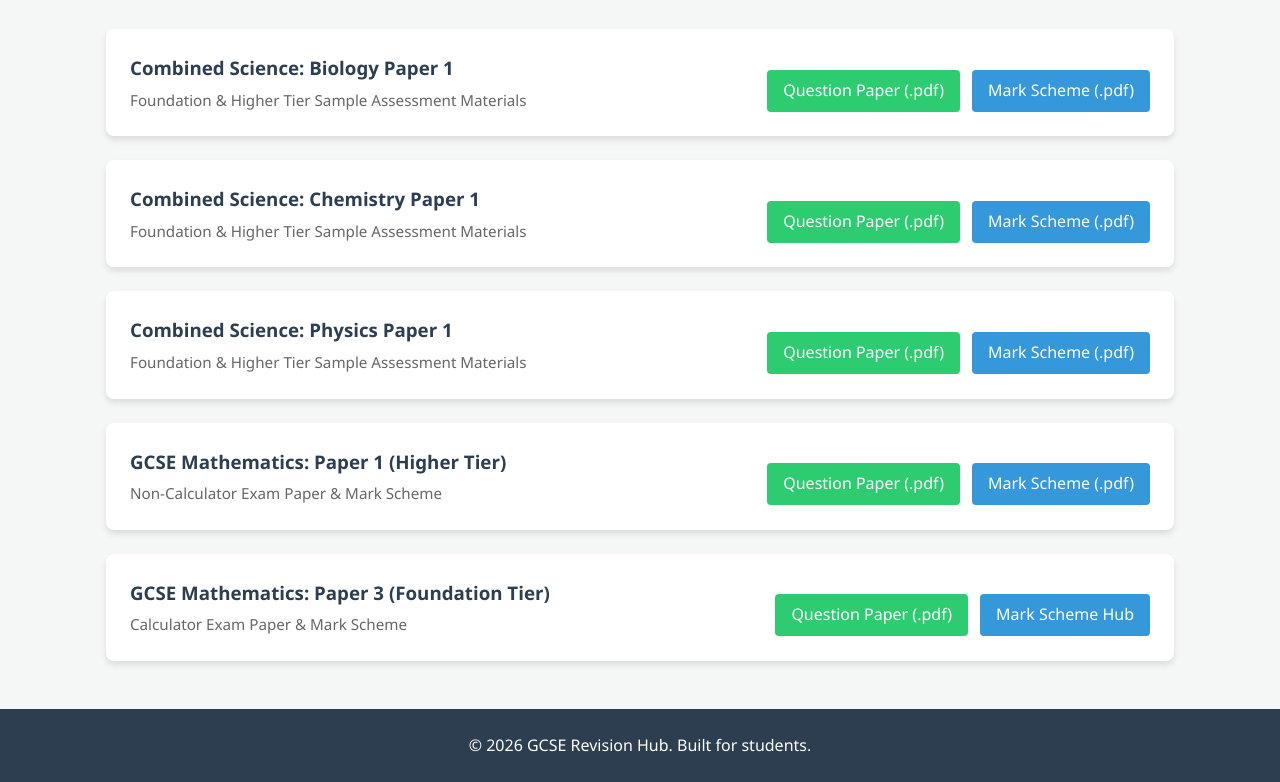
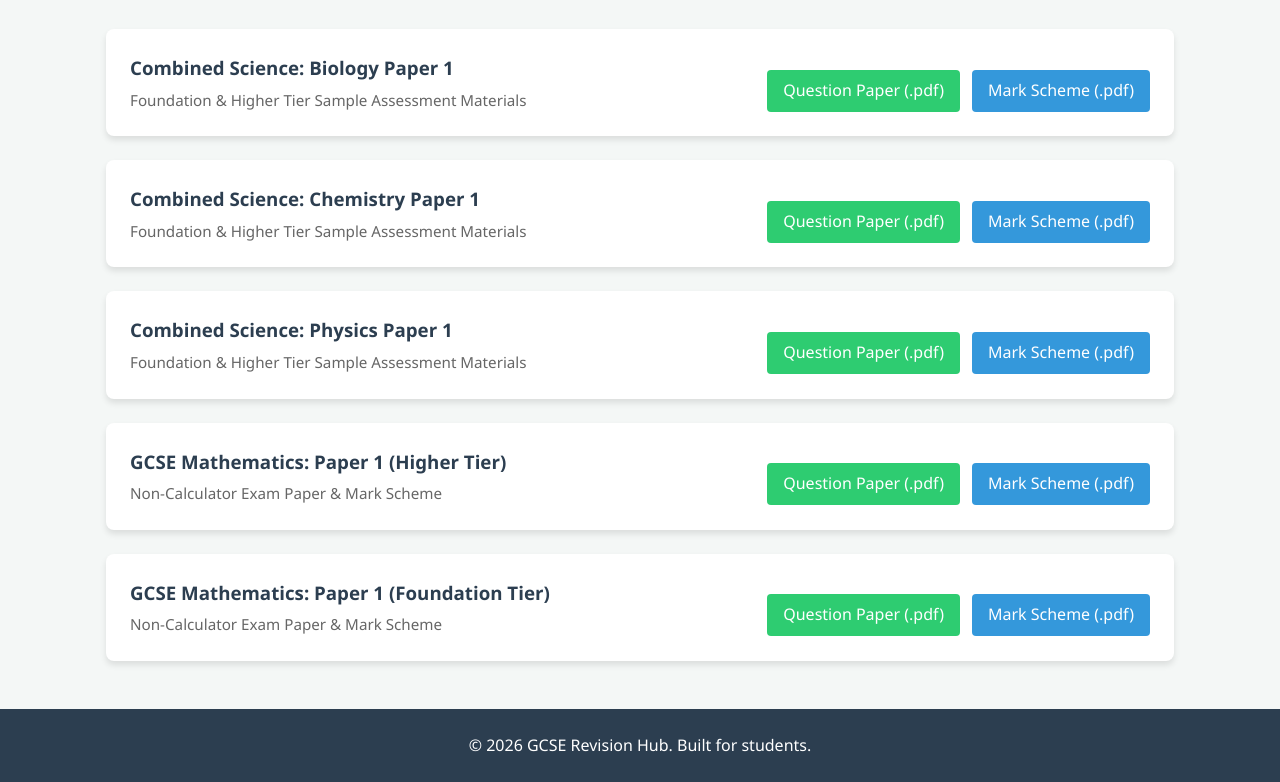
Before and after one commit to IbbyZaman/easystudy, a plain HTML site: page practice_papers.html in a window 1280 px wide. Shown: the part 169-951 px from the top of the page. Drawn offline with Linux system fonts and the light colour scheme.

Commit message:
Update practice_papers.html

```diff
--- a/practice_papers.html
+++ b/practice_papers.html
@@ -91,19 +91,19 @@
                 <p>Non-Calculator Exam Paper & Mark Scheme</p>
             </div>
             <div class="download-bar">
-                <a href="https://qualifications.pearson.com/content/dam/pdf/GCSE/mathematics/2015/exam-materials/1ma1-1h-que-20220516.pdf" target="_blank" class="btn-primary">Question Paper (.pdf)</a>
-                <a href="https://qualifications.pearson.com/content/dam/pdf/GCSE/mathematics/2015/exam-materials/1ma1-1h-rms-20220825.pdf" target="_blank" class="btn-primary" style="background-color: #3498db;">Mark Scheme (.pdf)</a>
+                <a href="https://mathsaurus.com/wp-content/uploads/2022/05/1MA1-1H-que-20220516.pdf" target="_blank" class="btn-primary">Question Paper (.pdf)</a>
+                <a href="https://mathsaurus.com/wp-content/uploads/2022/05/1MA1-1H-rms-20220825.pdf" target="_blank" class="btn-primary" style="background-color: #3498db;">Mark Scheme (.pdf)</a>
             </div>
         </div>
 
         <div class="download-card">
             <div class="download-info">
-                <h3>GCSE Mathematics: Paper 3 (Foundation Tier)</h3>
-                <p>Calculator Exam Paper & Mark Scheme</p>
+                <h3>GCSE Mathematics: Paper 1 (Foundation Tier)</h3>
+                <p>Non-Calculator Exam Paper & Mark Scheme</p>
             </div>
             <div class="download-bar">
-                <a href="https://qualifications.pearson.com/content/dam/pdf/GCSE/Mathematics/2015/Exam-materials/1ma1-3f-que-20230615.pdf" target="_blank" class="btn-primary">Question Paper (.pdf)</a>
-                <a href="https://qualifications.pearson.com/en/support/support-topics/exams/past-papers.html" target="_blank" class="btn-primary" style="background-color: #3498db;">Mark Scheme Hub</a>
+                <a href="https://mathsaurus.com/wp-content/uploads/2024/05/1MA1-1F-que-20240516.pdf" target="_blank" class="btn-primary">Question Paper (.pdf)</a>
+                <a href="https://mathsaurus.com/wp-content/uploads/2024/05/1MA1-1F-rms-20240822.pdf" target="_blank" class="btn-primary" style="background-color: #3498db;">Mark Scheme (.pdf)</a>
             </div>
         </div>
     </main>
```
